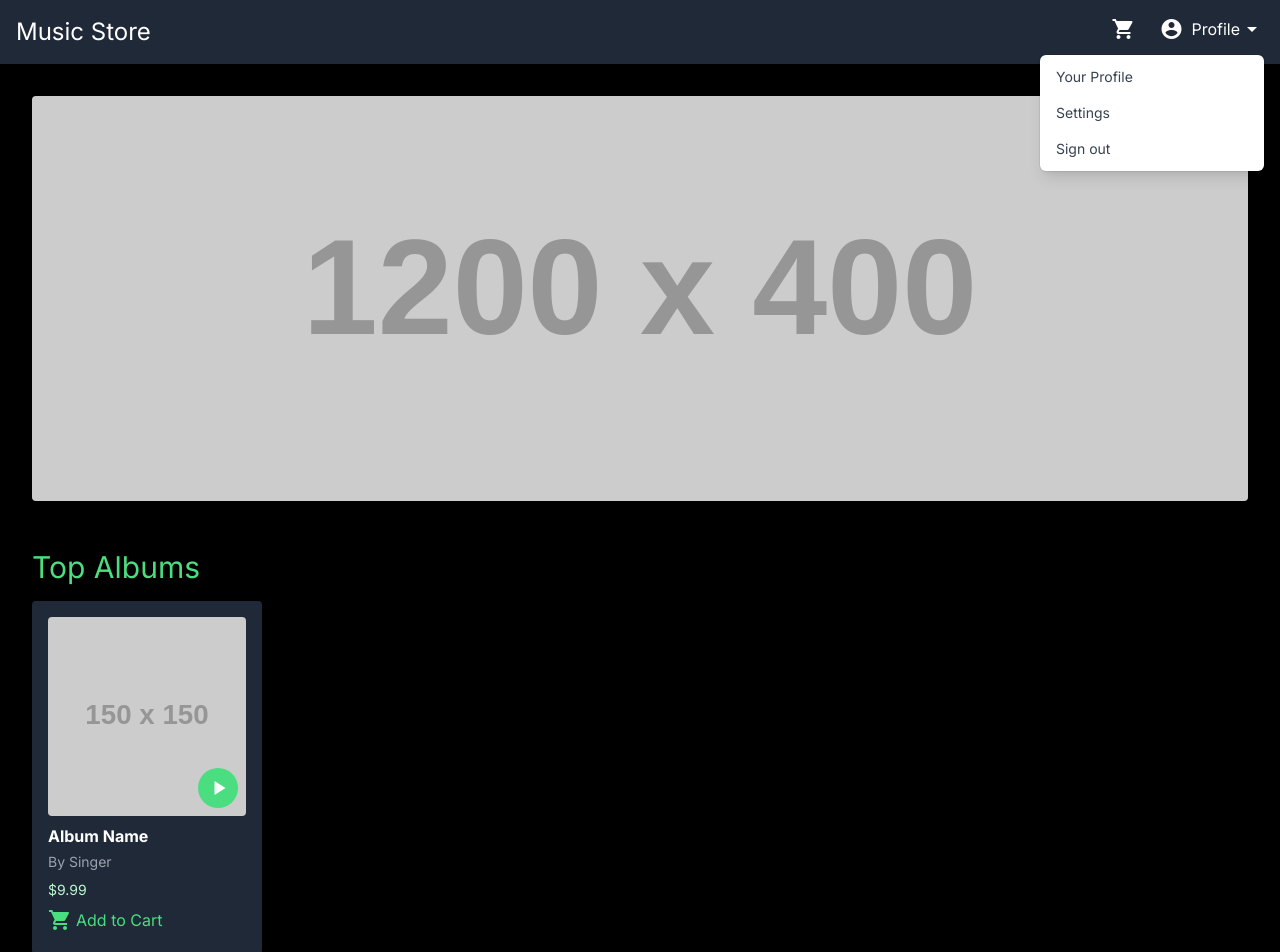
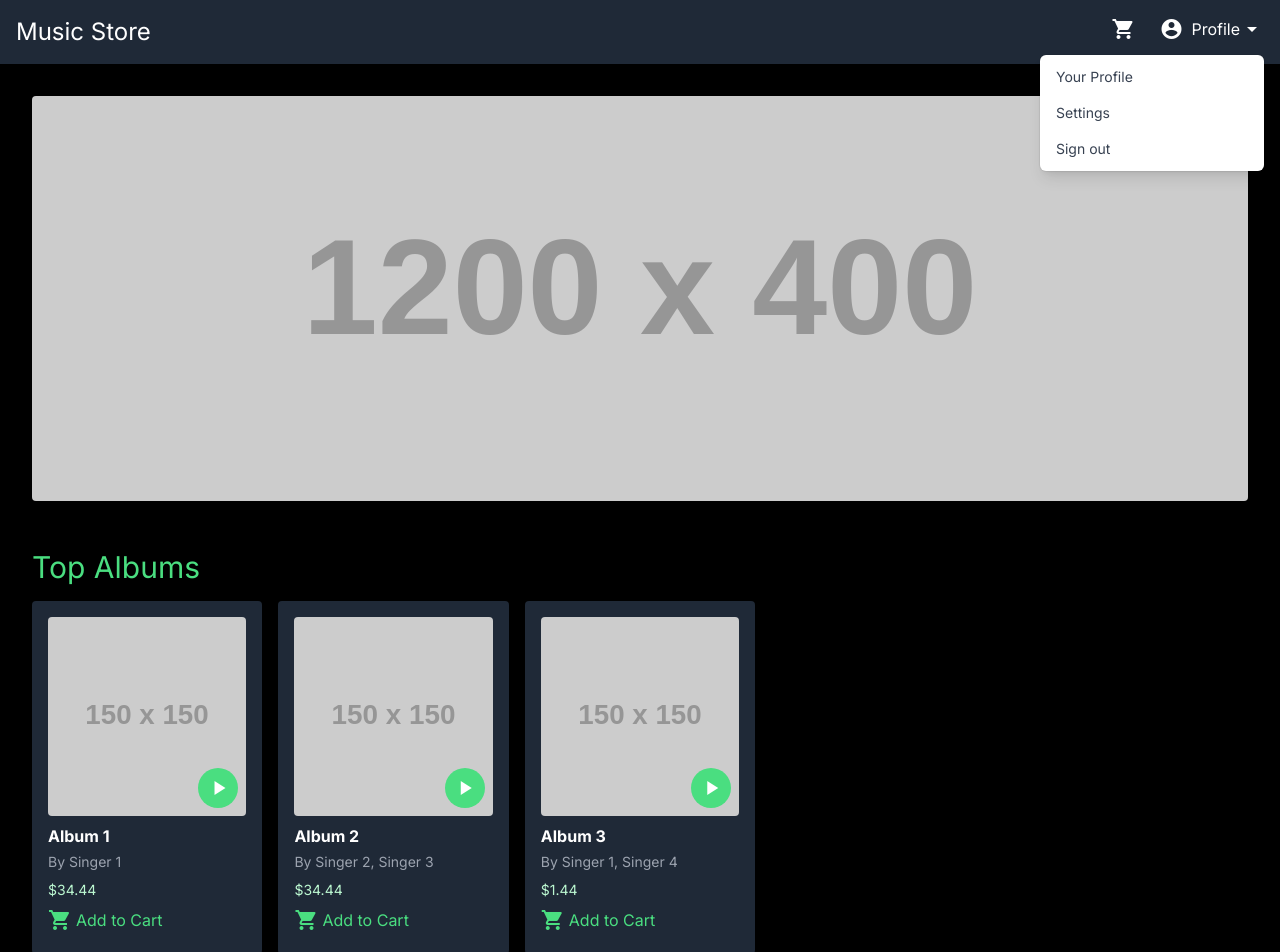
Before and after one commit to frontenddevtrainer/next-shopping-cart-feb-2024, a Next.js app: page / in a window 1280 px wide. Shown: the top 952 px of the page. Built offline with nearby package versions, Linux system fonts and the light colour scheme.

Commit message:
Update album listing with mock data.

```diff
--- /dev/null
+++ b/app/components/album-listing/album-card.tsx
@@ -0,0 +1,42 @@
+import { Album } from "@/app/models/Album";
+
+interface AlbumCardProps {
+  album: Album;
+}
+
+const AlbumCard: React.FC<AlbumCardProps> = (props) => {
+
+    const { album } = props;
+    const { name, price, singer, thumbnail, id } = album
+
+  return (
+    <div className="bg-gray-800 p-4 rounded relative">
+      <div className="relative">
+        <img
+          src={thumbnail}
+          alt="Album"
+          className="w-full rounded mb-2"
+        />
+        <button className="absolute bottom-2 right-2 bg-green-400 w-10 h-10 rounded-full flex items-center justify-center hover:bg-green-300">
+          <span className="material-icons text-white"> play_arrow </span>
+        </button>
+      </div>
+
+      <div className="text-left">
+        <h3 className="text-md font-bold mb-1">{name}</h3>
+        <p className="text-sm mb-2 text-gray-400">By {singer.join(", ")}</p>
+        <p className="text-sm mb-2 text-green-200">${price}</p>
+
+        <a
+          href="#"
+          className="inline-flex items-center text-green-400 hover:text-green-300"
+        >
+          <span className="material-icons"> shopping_cart </span>
+          <span className="ml-1">Add to Cart</span>
+        </a>
+      </div>
+    </div>
+  );
+};
+
+export default AlbumCard;
--- a/app/components/album-listing/album-listing.tsx
+++ b/app/components/album-listing/album-listing.tsx
@@ -1,41 +1,27 @@
+import { Album } from "@/app/models/Album";
+import AlbumCard from "./album-card";
+
 export interface AlbumListingProps {
   title: string;
+  list?: Album[];
 }
 
 const AlbumListing: React.FC<AlbumListingProps> = (props) => {
-  const { title } = props;
+  const { title, list } = props;
 
   return (
     <section className="mb-12">
       <h2 className="text-3xl text-green-400 mb-4">{title}</h2>
-      <div className="grid grid-cols-5 gap-4">
-        <div className="bg-gray-800 p-4 rounded relative">
-          <div className="relative">
-            <img
-              src="https://via.placeholder.com/150"
-              alt="Album"
-              className="w-full rounded mb-2"
-            />
-            <button className="absolute bottom-2 right-2 bg-green-400 w-10 h-10 rounded-full flex items-center justify-center hover:bg-green-300">
-              <span className="material-icons text-white"> play_arrow </span>
-            </button>
-          </div>
 
-          <div className="text-left">
-            <h3 className="text-md font-bold mb-1">Album Name</h3>
-            <p className="text-sm mb-2 text-gray-400">By Singer</p>
-            <p className="text-sm mb-2 text-green-200">$9.99</p>
+      {!list && <div>No albums in this category</div>}
 
-            <a
-              href="#"
-              className="inline-flex items-center text-green-400 hover:text-green-300"
-            >
-              <span className="material-icons"> shopping_cart </span>
-              <span className="ml-1">Add to Cart</span>
-            </a>
-          </div>
+      {list && list.length > 0 && (
+        <div className="grid grid-cols-5 gap-4">
+          {list.map((album) => {
+            return <AlbumCard key={album.id} album={album} />;
+          })}
         </div>
-      </div>
+      )}
     </section>
   );
 };
--- /dev/null
+++ b/app/models/Album.ts
@@ -0,0 +1,10 @@
+import { Song } from "./Song";
+
+export interface Album {
+    thumbnail: string,
+    name: string,
+    price: number,
+    singer: string[],
+    songs: Song[],
+    id: number
+}
--- /dev/null
+++ b/app/models/Song.ts
@@ -0,0 +1,5 @@
+export interface Song {
+    name: string,
+    length: number,
+    singer : string[],
+}
--- a/app/page.tsx
+++ b/app/page.tsx
@@ -1,19 +1,64 @@
 import AlbumListing from "./components/album-listing/album-listing";
 import Banner from "./components/banner/banner";
+import { Album } from "./models/Album";
 
 // header - HTML5
 // Header - Component
 
 export default function Home() {
-
   const topAlbumListingTitle = "Top Albums";
   const latestAlbumListingTitle = "Latest Albums";
+
+  const topAlbumList: Album[] = [
+    {
+      id: 1,
+      name: "Album 1",
+      price: 34.44,
+      singer: ["Singer 1"],
+      songs: [
+        {
+          name: "Song 1",
+          length: 532,
+          singer: ["Singer 1"],
+        },
+      ],
+      thumbnail: "https://via.placeholder.com/150",
+    },
+    {
+      id: 2,
+      name: "Album 2",
+      price: 34.44,
+      singer: ["Singer 2", "Singer 3"],
+      songs: [
+        {
+          name: "Song 2",
+          length: 886,
+          singer: ["Singer 2"],
+        },
+      ],
+      thumbnail: "https://via.placeholder.com/150",
+    },
+    {
+      id: 3,
+      name: "Album 3",
+      price: 1.44,
+      singer: ["Singer 1", "Singer 4"],
+      songs: [
+        {
+          name: "Song 2",
+          length: 886,
+          singer: ["Singer 1"],
+        },
+      ],
+      thumbnail: "https://via.placeholder.com/150",
+    },
+  ];
 
   return (
     <main className="container mx-auto p-8">
       <Banner />
-      <AlbumListing title={topAlbumListingTitle}/>
-      <AlbumListing title={latestAlbumListingTitle}/>
+      <AlbumListing list={topAlbumList} title={topAlbumListingTitle} />
+      <AlbumListing title={latestAlbumListingTitle} />
     </main>
   );
 }
```
